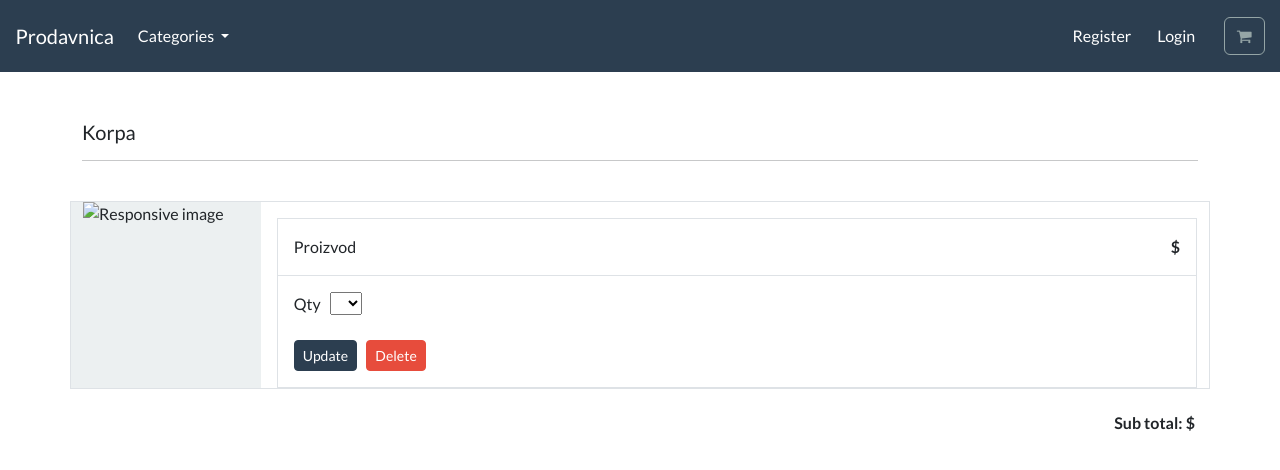
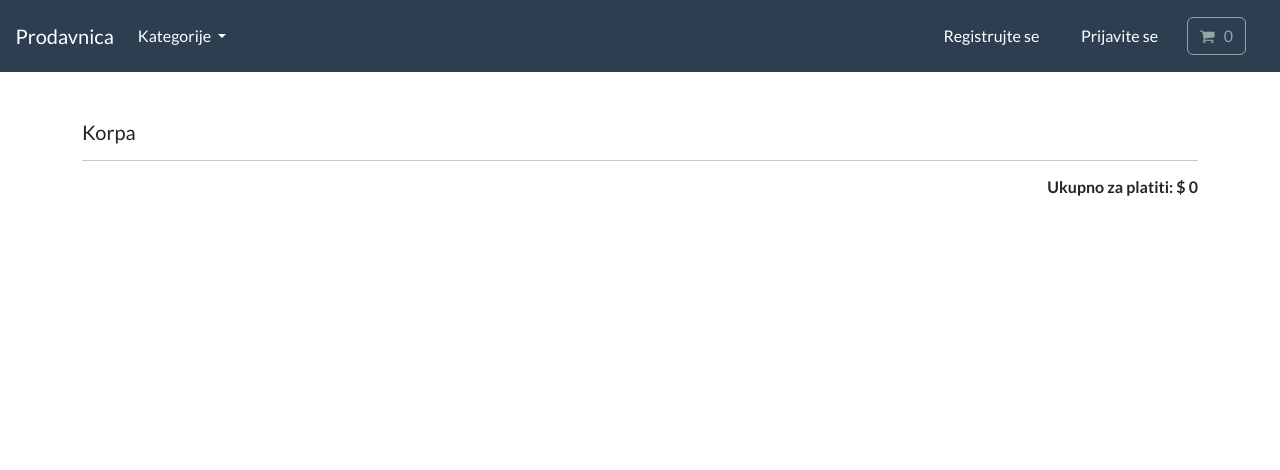
Before and after one commit to cyberharun/ecommerce, a Django app: page /cart/ in a window 1280 px wide. Shown: the top 470 px of the page. Run offline with Django 5.2, Linux system fonts and the light colour scheme; data comes from the database, SQL or seed files in the repository; both versions use the stored data as it was after the commit; some libraries are stand-ins or nearby versions.

Commit message:
E commerce app

```diff
--- /dev/null
+++ b/ecommerce/cart/cart.py
@@ -0,0 +1,67 @@
+
+from decimal import Decimal
+
+from store.models import Product
+
+class Cart():
+
+    def __init__(self, request):
+
+        self.session = request.session
+
+        # Returning user - obtain his/her existing session
+
+        cart = self.session.get('session_key')
+
+        # New user - generate a new session
+
+        if 'session_key' not in request.session:
+
+            cart = self.session['session_key'] = {}
+
+        self.cart = cart
+
+    def add(self, product, product_qty):
+
+        product_id = str(product.id)
+
+        if product_id in self.cart:
+
+            self.cart[product_id]['qty'] = product_qty
+
+        else:
+
+            self.cart[product_id] = {'price':str(product.price), 'qty': product_qty}
+
+        self.session.modified = True
+
+
+    def __len__(self):
+
+        return sum(item['qty'] for item in self.cart.values())
+
+
+    def __iter__(self):
+
+        all_product_ids = self.cart.keys()
+
+        products = Product.objects.filter(id__in=all_product_ids)
+
+        cart = self.cart.copy()
+
+        for product in products:
+
+            cart[str(product.id)]['product'] = product
+
+        for item in cart.values():
+
+            item['price'] = Decimal(item['price'])
+
+            item['total'] = item['price'] * item['qty']
+
+            yield item
+
+
+    def get_total(self):
+
+        return sum(Decimal(item['price'])* item['qty'] for item in self.cart.values())
--- /dev/null
+++ b/ecommerce/cart/context_processors.py
@@ -0,0 +1,7 @@
+
+
+from .cart import Cart
+
+def cart(request):
+
+    return {'cart': Cart(request)}
--- a/ecommerce/cart/templates/cart/cart-summary.html
+++ b/ecommerce/cart/templates/cart/cart-summary.html
@@ -2,6 +2,8 @@
 
 
 {% load static %}
+
+{% load mathfilters %}
 
 
 {% block content %}
@@ -15,22 +17,27 @@
 
 	<hr>
 
+
+      {% for item in cart %}
+
+      {% with product=item.product %}
+
       <br>
 
       <div class="row mb-4 border product-item">
 
         <div class="col-md-3 col-lg-2 order-md-first bg-light">
 
-            <img class="img-fluid mx-auto d-block" width="200px" alt="Responsive image" src=""> <!-- Product image -->
+            <img class="img-fluid mx-auto d-block" width="200px" alt="Responsive image" src="{{product.image.url}}"> <!-- Product image -->
 
         </div>
 
 
         <div class="col-md-9 col-lg-10 ps-md-3 ps-lg-10">
 
-          <a href="" class="text-decoration-none text-reset"> <!-- Product get absolute url -->
+          <a href="{{product.get_absolute_url}}" class="text-decoration-none text-reset"> <!-- Product get absolute url -->
 
-            <h1 class="h5 pt-2"> <!-- Product title --> </h1>
+            <h1 class="h5 pt-2"> {{product.title}}<!-- Product title --> </h1>
 
           </a>
 
@@ -42,7 +49,7 @@
 
                 <div class="col-6"> Proizvod </div>
 
-                <div class="col-6 text-end"><span class="h6 fw-bold">$ <!-- Product price --> </span></div>
+                <div class="col-6 text-end"><span class="h6 fw-bold">$ {{product.price|mul:item.qty}}</span></div>
 
               </div>
 
@@ -80,7 +87,7 @@
 
                   <button type="button" id="update-button"
                     class="btn btn-primary btn-sm update-button">
-                    Update
+                    Azuriraj
 
                   </button>
 
@@ -88,7 +95,7 @@
 
                   <button type="button" id="delete-button"
                     class="btn btn-danger btn-sm delete-button">
-                    Delete
+                    Obrisi
 
                   </button>
 
@@ -105,16 +112,21 @@
 
     </div>
 
+    {% endwith %}
+    {% endfor %}
 
 
       <div class="col-12 text-end">
 
-        <div class="h6 fw-bold"> Sub total: $ <div id="total" class="d-inline-flex"> <!-- cart.get_total --> </div></div>
+        <div class="h6 fw-bold"> Ukupno za platiti: $ <div id="total" class="d-inline-flex"> {{cart.get_total}} </div></div>
 
       </div>
 
 
     </div>
+
+    <br>
+    <br>
 
 
  </main>
--- a/ecommerce/cart/views.py
+++ b/ecommerce/cart/views.py
@@ -1,13 +1,36 @@
 from django.shortcuts import render
 
+from .cart import Cart
+
+from store.models import Product
+
+from django.shortcuts import get_object_or_404
+
+from django.http import JsonResponse
 
 def cart_summary(request):
 
-    return render(request, 'cart/cart-summary.html')
+    cart = Cart(request)
+
+    return render(request, 'cart/cart-summary.html', {'cart':cart})
 def cart_add(request):
 
-    pass
+    cart = Cart(request)
 
+    if request.POST.get('action') == 'post':
+
+        product_id = int(request.POST.get('product_id'))
+        product_quantity = int(request.POST.get('product_quantity'))
+
+        product = get_object_or_404(Product, id=product_id)
+
+        cart.add(product=product, product_qty=product_quantity)
+
+        cart_quantity = cart.__len__()
+
+        response = JsonResponse({'qty': cart_quantity})
+
+        return response
 def cart_delete(request):
 
     pass
--- a/ecommerce/ecommerce/settings.py
+++ b/ecommerce/ecommerce/settings.py
@@ -41,6 +41,7 @@
     'store', # Django app
 
     'cart', # Django app
+    'mathfilters',
 ]
 
 MIDDLEWARE = [
@@ -67,6 +68,7 @@
                 'django.contrib.auth.context_processors.auth',
                 'django.contrib.messages.context_processors.messages',
                 'store.views.categories', # Updated
+                'cart.context_processors.cart', # Updated
             ],
         },
     },
--- a/ecommerce/store/templates/store/base.html
+++ b/ecommerce/store/templates/store/base.html
@@ -79,7 +79,7 @@
                     <a class="nav-link dropdown-toggle text-white" href="#" id="navbarDropdown" role="button"
                     data-bs-toggle="dropdown" aria-expanded="false">
 
-                        Categories
+                        Kategorije
 
                     </a>
 
@@ -120,14 +120,14 @@
 
                 <li class="nav-item">
 
-                    <a class="btn btn-alert navbar-btn text-white" type="button"  href="/"> Register </a>
+                    <a class="btn btn-alert navbar-btn text-white" type="button"  href="/"> Registrujte se </a>
 
                 </li>
 
-
+                &nbsp; &nbsp; &nbsp;
                 <li class="nav-item">
 
-                    <a class="btn btn-alert navbar-btn text-white" type="button"  href="/"> Login </a>
+                    <a class="btn btn-alert navbar-btn text-white" type="button"  href="/"> Prijavite se </a>
 
                 </li>
 
@@ -144,10 +144,29 @@
                         <i class="fa fa-shopping-cart" aria-hidden="true"> </i>
 
 
+                        &nbsp;
+                        <div id="cart-qty" class="d-inline-flex">
+
+                            {% with qty_amount=cart|length %}
+
+                                {% if qty_amount > 0 %}
+
+                                    {{ qty_amount }}
+
+                                    {% else %}
+                                        0
+
+                                {% endif %}
+
+                            {% endwith %}
+
+                        </div>
+
+
                     </a>
 
                 </li>
-
+                &nbsp; &nbsp; &nbsp;
                 &nbsp; &nbsp; &nbsp;
 
 
```
Also changed, not shown: ecommerce/store/templates/store/product-info.html (+41 -3 lines), ecommerce/db.sqlite3.
